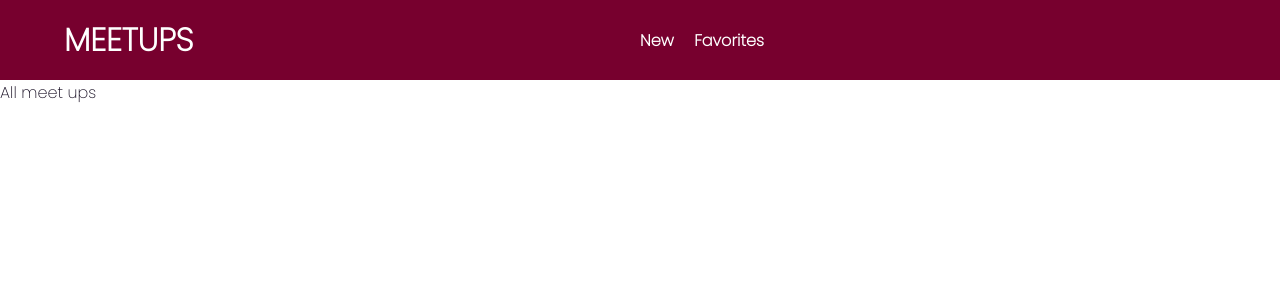
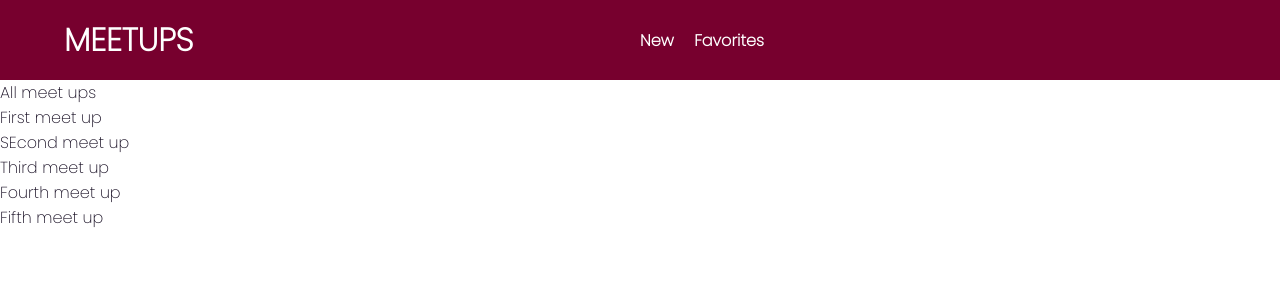
Before and after one commit to Ade2002/meetup-page, a React (Create React App) app: page / in a window 1280 px wide. Shown: the top 300 px of the page. Built offline with nearby package versions, Linux system fonts and the light colour scheme.

Commit message:
created a meetups folder and created some files in it so  as to make it components based

```diff
--- a/src/components/pages/Home.js
+++ b/src/components/pages/Home.js
@@ -3,9 +3,14 @@ import { DUMMYDATA } from '../../layouts/DummyData'
 const Home = () => {
     return (<>
         <div>All meet ups</div>
-        {
+        <ul>
+            {
+                DUMMYDATA.map((meetup) => {
+                    return <li key={meetup.id}>{meetup.title}</li>
+                })
+            }
+        </ul>
 
-        }
     </>
     )
 }
```
Also changed, not shown: src/components/meetups/MeetUpItems.js (added, +19 -0 lines), src/components/meetups/MeetUpList.js (added, +11 -0 lines).
